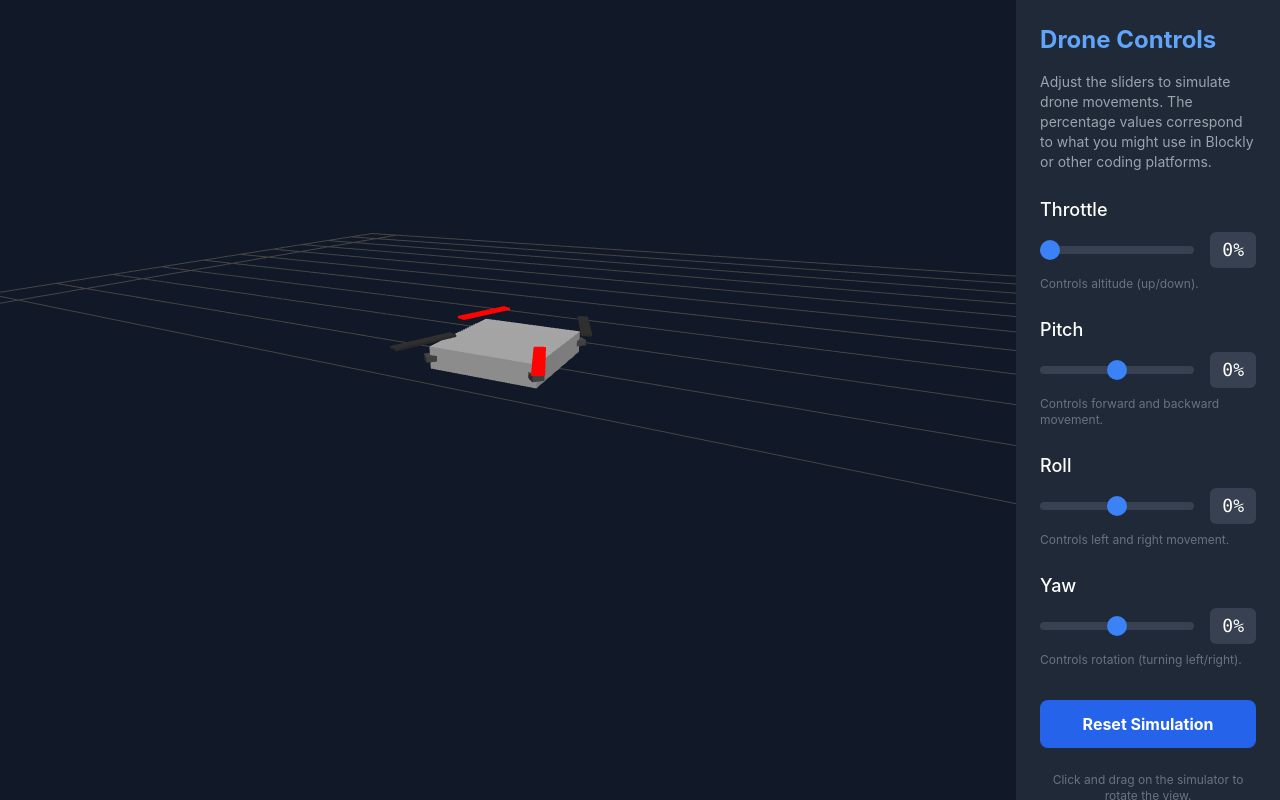
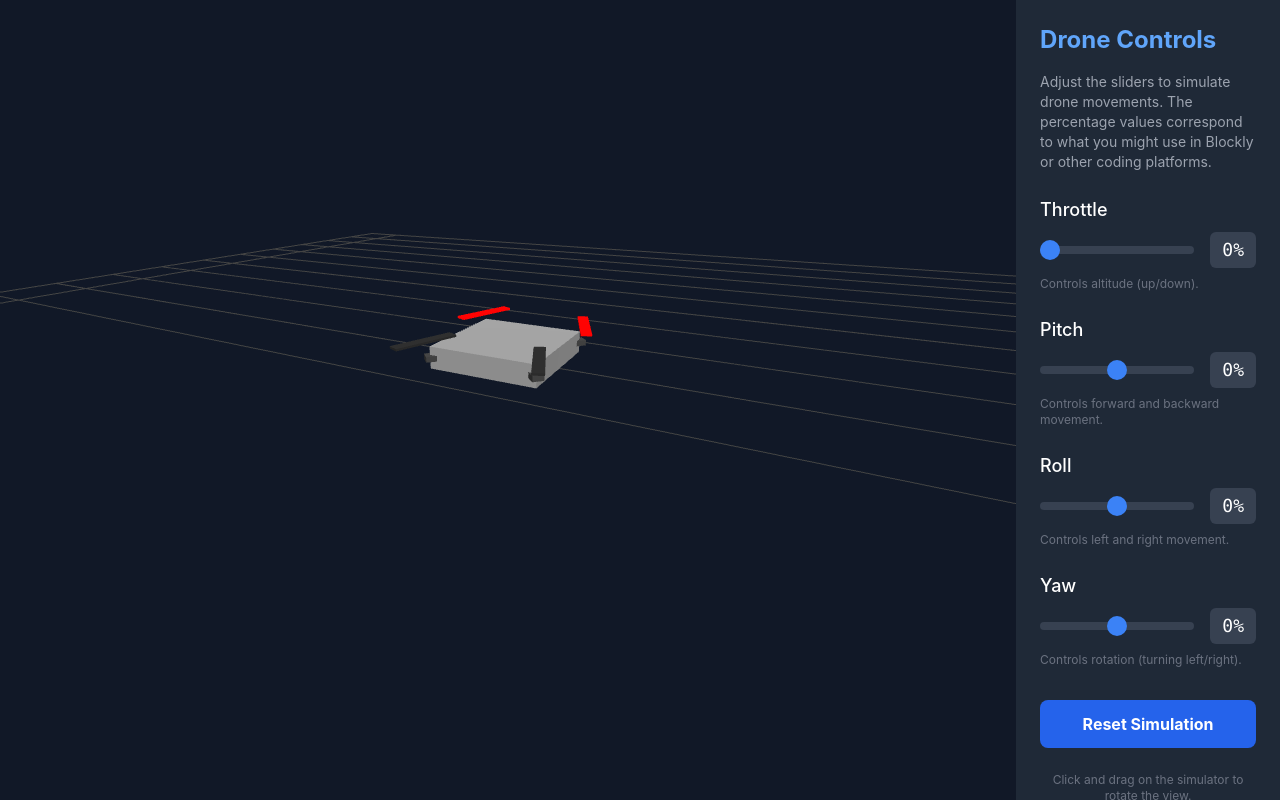
Before and after one commit to birdymcbird247/blocklypercents, a plain HTML site: page index.html in a window 1280 px wide. Drawn offline with nearby package versions, Linux system fonts and the light colour scheme; animation ran at ten frames a second.

Commit message:
Update index.html

```diff
--- a/index.html
+++ b/index.html
@@ -1,4 +1,4 @@
-
+<!DOCTYPE html>
 <html lang="en">
 <head>
     <meta charset="UTF-8">
@@ -150,14 +150,16 @@
         const blackMaterial = new THREE.MeshStandardMaterial({ color: 0x222222 });
 
         const propellerPositions = [
-            { x: 0.53, z: 0.53, material: redMaterial },
-            { x: -0.53, z: -0.53, material: redMaterial },
-            { x: 0.53, z: -0.53, material: blackMaterial },
-            { x: -0.53, z: 0.53, material: blackMaterial },
+            { x: 0.53, z: -0.53 },  // Front-Right
+            { x: -0.53, z: -0.53 }, // Front-Left
+            { x: 0.53, z: 0.53 },   // Back-Right
+            { x: -0.53, z: 0.53 },  // Back-Left
         ];
 
         propellerPositions.forEach(pos => {
-            const propeller = new THREE.Mesh(propellerGeometry, pos.material);
+            // If z is negative, it's a front propeller, color it red. Otherwise, black.
+            const material = pos.z < 0 ? redMaterial : blackMaterial;
+            const propeller = new THREE.Mesh(propellerGeometry, material);
             propeller.position.set(pos.x, 0.15, pos.z);
             propellers.add(propeller);
         });
```
